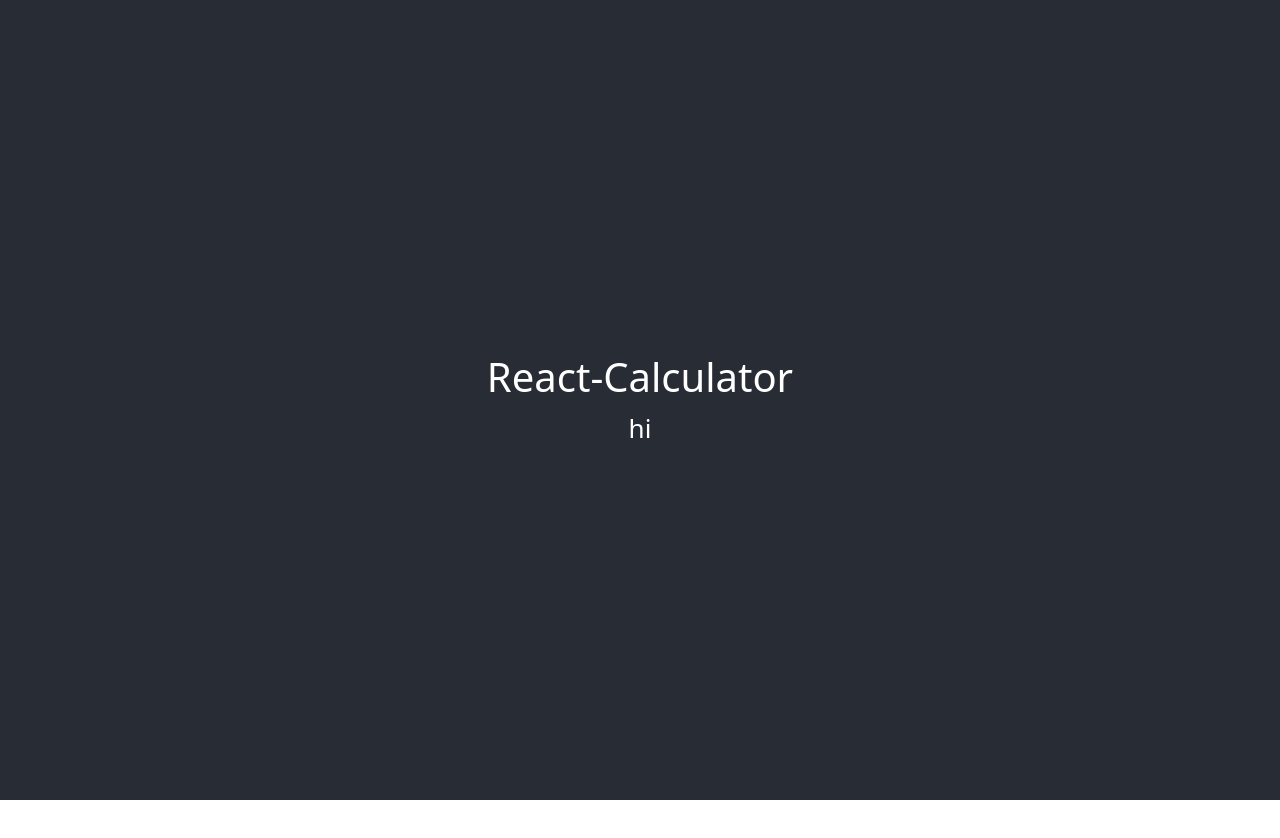
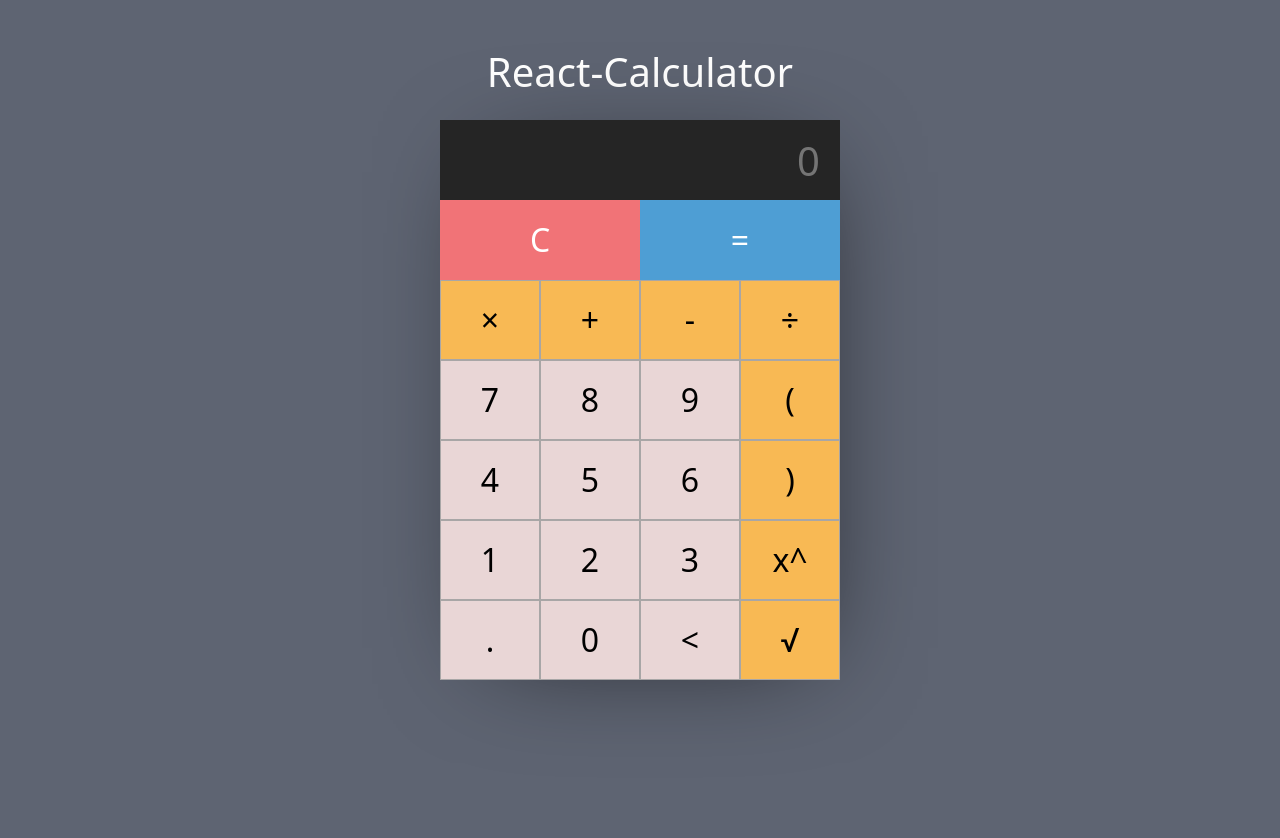
Before and after one commit to srpari/react-calculator, a React (Create React App) app: page / in a window 1280 px wide. Shown: the top 838 px of the page. Before the commit the page ends 800 px from the top, so only its background shows below. Built offline with nearby package versions, Linux system fonts and the light colour scheme.

Commit message:
layout design

```diff
--- a/src/App.css
+++ b/src/App.css
@@ -2,37 +2,126 @@
   text-align: center;
 }
 
-.App-logo {
-  height: 40vmin;
-  pointer-events: none;
-}
-
-@media (prefers-reduced-motion: no-preference) {
-  .App-logo {
-    animation: App-logo-spin infinite 20s linear;
-  }
-}
-
 .App-header {
-  background-color: #282c34;
+  background-color: #5e6472;
   min-height: 100vh;
   display: flex;
   flex-direction: column;
-  align-items: center;
-  justify-content: center;
+  padding-top: 3rem;
   font-size: calc(10px + 2vmin);
   color: white;
 }
 
-.App-link {
-  color: #61dafb;
+.calculator-bg {
+  height: 100vh;
 }
 
-@keyframes App-logo-spin {
-  from {
-    transform: rotate(0deg);
-  }
-  to {
-    transform: rotate(360deg);
-  }
+.calculator {
+  border: none;
+  font-size: 2rem;
+  position: absolute;
+  top: 50%;
+  left: 50%;
+  transform: translate(-50%, -50%);
+  width: 400px;
+  box-shadow: 10px 10px 108px -42px rgba(0, 0, 0, 0.75);
 }
+
+.calculator-screen {
+  width: 100%;
+  font-size: 2.5rem;
+  height: 80px;
+  border: none;
+  background-color: #252525;
+  color: #fff;
+  text-align: right;
+  padding-right: 20px;
+  padding-left: 10px;
+}
+
+button {
+  outline: none;
+  height: 80px;
+  background: #e9d6d6;
+  border: 1px solid #a8a6a6;
+  color: black;
+}
+
+button:hover {
+  background: #e5e7e9;
+  cursor: pointer;
+}
+
+.operator {
+  color: black;
+  background: #f8b954;
+}
+
+.operator:hover {
+  background: #f5c77d;
+}
+
+.all-clear {
+  background: #f17377;
+  border: none;
+  color: #fff;
+  grid-column: 1 / span 2;
+}
+
+.all-clear:hover {
+  background: #ff878b;
+}
+
+.equal-sign {
+  background: #4e9ed4;
+  border: none;
+  color: #fff;
+  height: 100%;
+  grid-area: 1 / 4;
+  grid-column: 3 / span 2;
+  /* grid-column: 3 / span 2; */
+}
+
+.equal-sign:hover {
+  background: #79b8e2;
+}
+
+.calculator-keys {
+  display: grid;
+  grid-template-columns: repeat(4, 1fr);
+  grid-gap: 0px;
+  padding: 0px;
+  background: white;
+}
+
+#multiply {
+  grid-area: 2 / 1;
+}
+
+#add {
+  grid-area: 2/2;
+}
+
+#subtract {
+  grid-area: 2 / 3;
+}
+
+#exponential {
+  grid-area: 5 / 4;
+}
+
+#sqrt {
+  grid-area: 6 / 4;
+}
+
+#decimal {
+  grid-area: 6 / 1;
+}
+
+#open {
+  grid-area: 3 / 4;
+}
+
+#close {
+  grid-area: 4 / 4;
+}
--- a/src/components/Calculator.js
+++ b/src/components/Calculator.js
@@ -1,7 +1,100 @@
 import React from "react";
 
 function Calculator() {
-  return <div>hi</div>;
+  return (
+    <div className="calculator-bg">
+      <div className="calculator">
+        <input
+          type="text"
+          id="display"
+          className="calculator-screen"
+          placeholder="0"
+          disabled
+        />
+        <div className="calculator-keys">
+          <button
+            type="button"
+            id="clear"
+            className="all-clear"
+            value="all-clear"
+          >
+            C
+          </button>
+
+          <button type="button" id="equals" className="equal-sign" value="=">
+            =
+          </button>
+
+          <button type="button" id="divide" className="operator" value="/">
+            &divide;
+          </button>
+
+          <button type="button" id="open" className="operator" value="(">
+            {"("}
+          </button>
+
+          <button type="button" id="close" className="operator" value=")">
+            {")"}
+          </button>
+
+          <button type="button" className="operator" value="*" id="multiply">
+            &times;
+          </button>
+          <button type="button" className="operator" value="-" id="subtract">
+            -
+          </button>
+          <button type="button" className="operator" value="+" id="add">
+            +
+          </button>
+
+          <button type="button" className="operator" value="sqrt" id="sqrt">
+            &#8730;
+          </button>
+
+          <button type="button" id="exponential" className="operator" value="^">
+            x^
+          </button>
+
+          <button type="button" id="seven" value="7">
+            7
+          </button>
+          <button type="button" id="eight" value="8">
+            8
+          </button>
+          <button type="button" id="nine" value="9">
+            9
+          </button>
+          <button type="button" id="four" value="4">
+            4
+          </button>
+          <button type="button" id="five" value="5">
+            5
+          </button>
+          <button type="button" id="six" value="6">
+            6
+          </button>
+          <button type="button" id="one" value="1">
+            1
+          </button>
+          <button type="button" id="two" value="2">
+            2
+          </button>
+          <button type="button" id="three" value="3">
+            3
+          </button>
+          <button type="button" id="zero" value="0">
+            0
+          </button>
+          <button type="button" id="" value="<">
+            &lt;
+          </button>
+          <button type="button" id="decimal" className="decimal" value=".">
+            .
+          </button>
+        </div>
+      </div>
+    </div>
+  );
 }
 
 export default Calculator;
```
